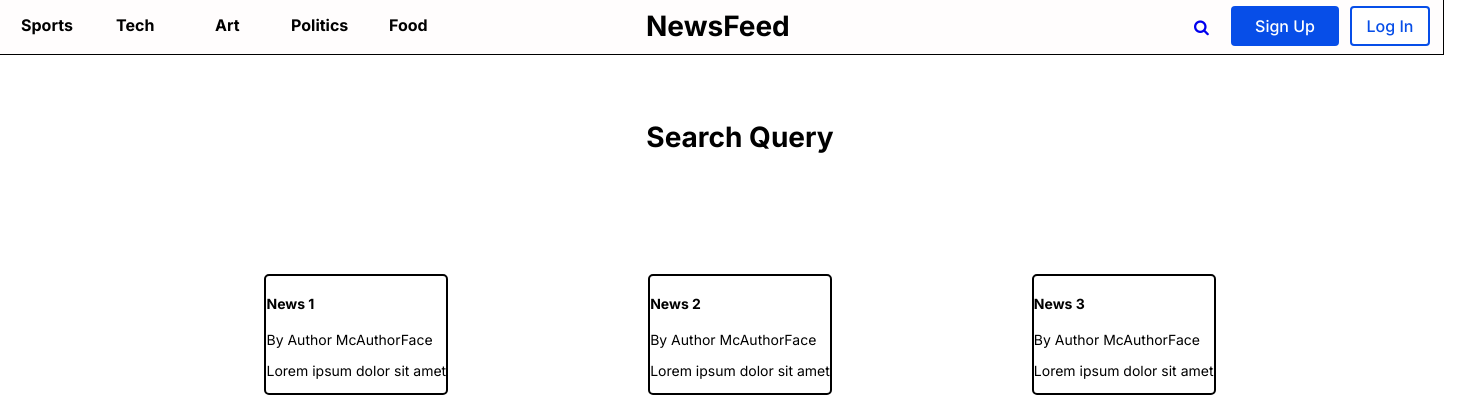
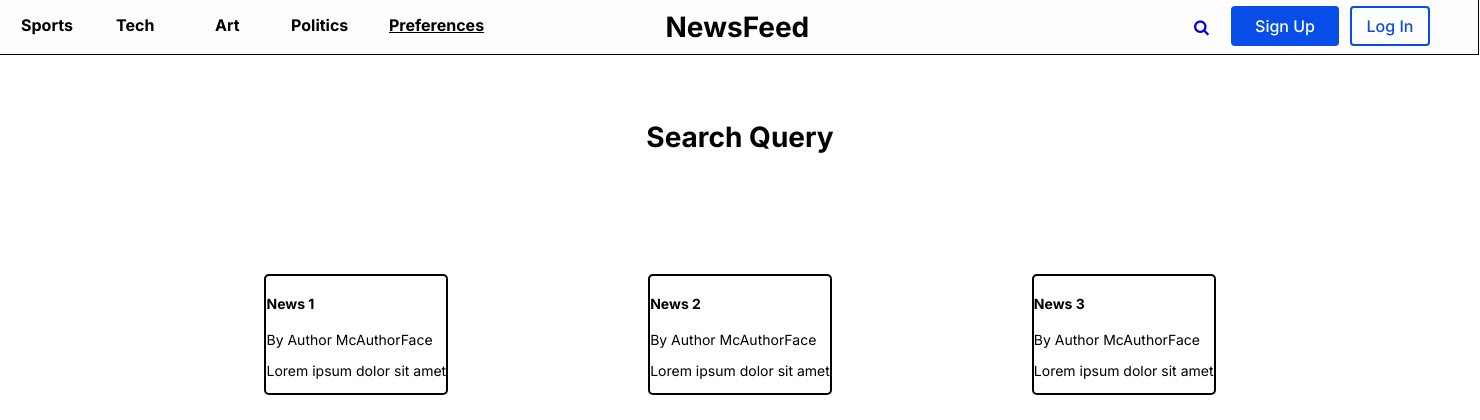
Before and after one commit to Breathing-ls-Fun/Newsfeed-app, a Django app: template templates/query.html in a window 1480 px wide. Shown: the top 420 px of the page. Run offline with Django 3.2, Linux system fonts and the light colour scheme; the template is opened without the code that fills it, so the values that code supplies are empty.

Commit message:
Fixed user navigation for preferences & query page

```diff
--- a/templates/query.html
+++ b/templates/query.html
@@ -11,7 +11,7 @@
 			nav {
 				box-sizing: border-box;
 				position: absolute;
-				width: 1445px;
+				width: 100%;
 				height: 57px;
 				left: -1px;
 				top: -2px;
@@ -143,19 +143,16 @@
 				position: absolute;
 				width: 147px;
 				height: 28px;
-				left: 646px;
-				top: 13px;
-
+				left: 50%;
+				top: 50%;
+				transform: translate(-50%, -50%);
 				font-family: 'Inter';
 				font-style: normal;
 				font-weight: 700;
 				font-size: 28px;
 				line-height: 18px;
-				/* or 64% */
-
 				display: flex;
 				align-items: center;
-
 				color: #000000;
 			}
 
@@ -276,6 +273,27 @@
 				flex-grow: 0;
 			}
 
+			#preferences {
+				position: absolute;
+				width: 42px;
+				height: 60px;
+				left: 389px;
+				top: -3px;
+
+				font-family: 'Inter';
+				font-style: normal;
+				font-weight: 700;
+				font-size: 16px;
+				line-height: 30px;
+				/* or 188% */
+
+				display: flex;
+				align-items: center;
+
+				color: #000000;
+
+			}
+
 			.container {
 				display: flex;
 				flex-wrap: wrap;
@@ -340,12 +358,12 @@
 				<div id="tech">Tech</div>
 				<div id="art">Art</div>
 				<div id="politics">Politics</div>
-				<div id="food">Food</div>
+				<a href="../preferences/" id="preferences">Preferences</a>
 			</div>
-			<div class="logo">NewsFeed</div>
-			<a href="#"><i class="fa fa-search" id="search"></i></a>
-			<div class="log-in" id="log-in-btn">Log In</div>
-			<div class="sign-up" id="sign-up-btn">Sign Up</div>
+			<a href="/"><div class="logo">NewsFeed</div></a>
+			<a href="user/search"><i class="fa fa-search" id="search"></i></a>
+			<a href="../login"><div class="log-in" id="log-in-btn">Log In</div></a>
+			<a href="../registration"><div class="sign-up" id="sign-up-btn">Sign Up</div></a>
 
 		</nav>
 
```
Also changed, not shown: user/templates/user/preferences.html (+4 -4 lines), user/templates/user/query.html (+26 -8 lines).
